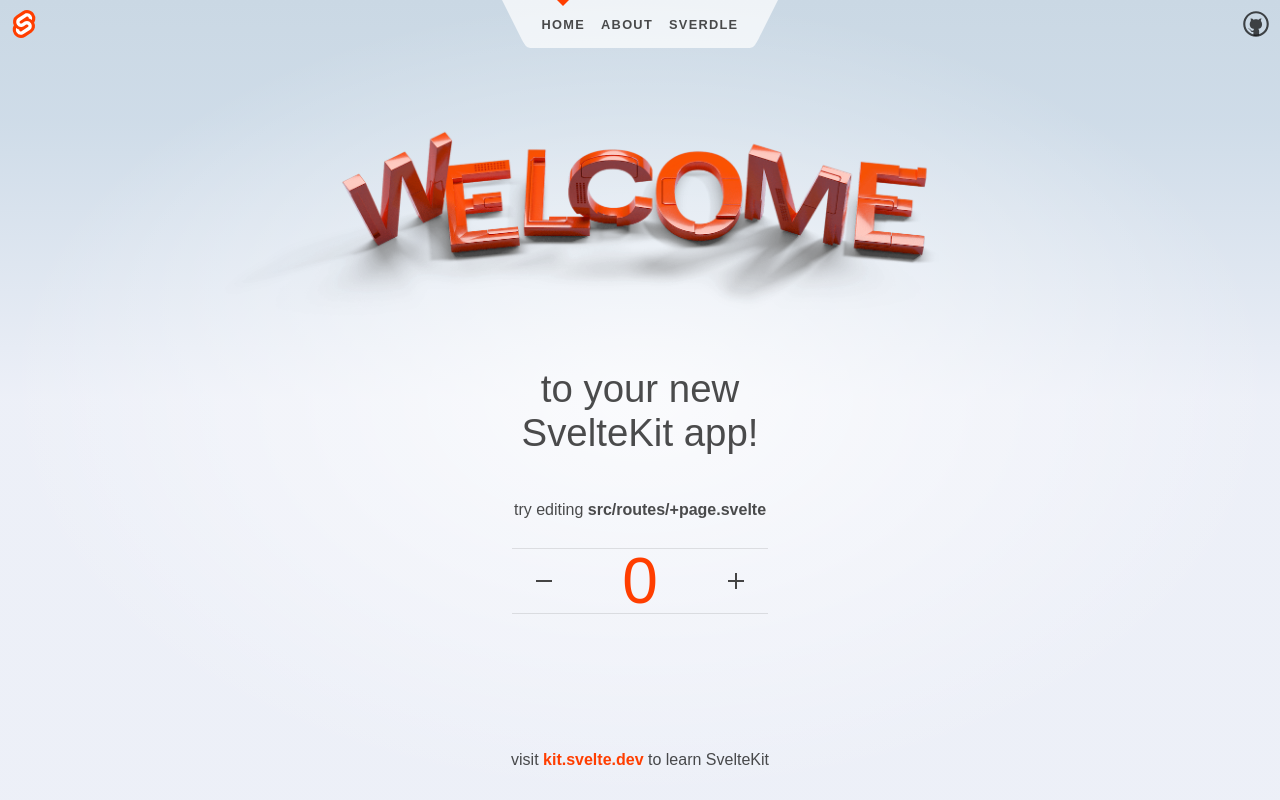
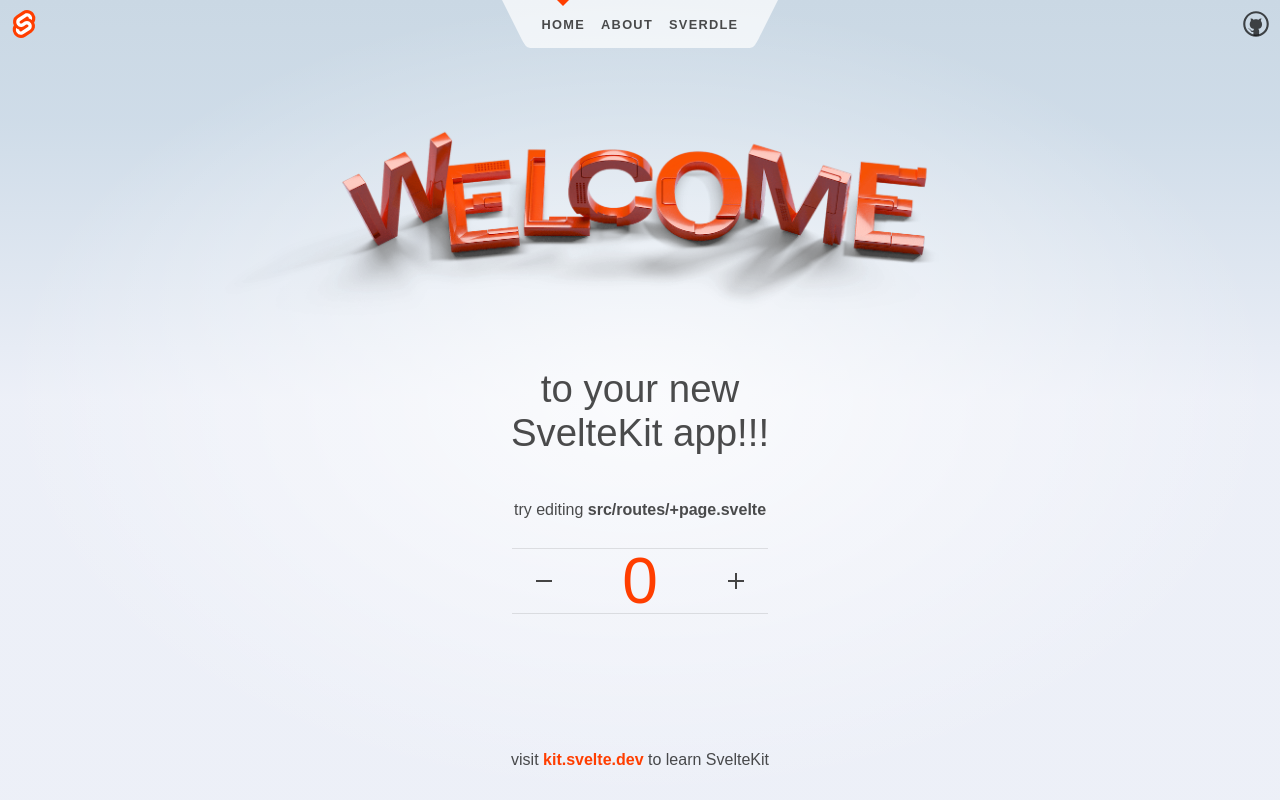
Before and after one commit to hauselin/svelte-test, a SvelteKit app: page / in a window 1280 px wide. Built offline with nearby package versions, Linux system fonts and the light colour scheme.

Commit message:
Make change to test deployment

```diff
--- a/src/routes/+page.svelte
+++ b/src/routes/+page.svelte
@@ -18,7 +18,7 @@
 			</picture>
 		</span>
 
-		to your new<br />SvelteKit app!
+		to your new<br />SvelteKit app!!!
 	</h1>
 
 	<h2>
```
